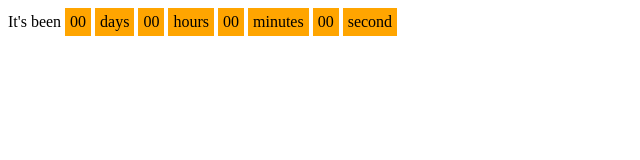
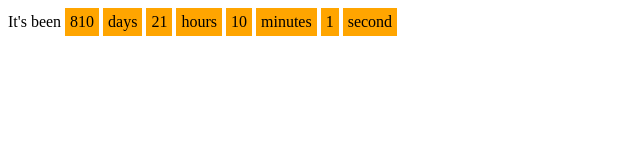
Before and after one commit to sarapearce/counter_site, a plain HTML site: page index.html in a window 1280 px wide. Shown: the whole page, without its empty margins (0-640 px from the left). Drawn offline with Linux system fonts and the light colour scheme.

Commit message:
Update index.html

```diff
--- a/index.html
+++ b/index.html
@@ -10,7 +10,7 @@ and open the template in the editor.
 	<meta charset="UTF-8">
 	<meta name="viewport" content="width=device-width, initial-scale=1.0">
 
-	<script type="text/javascript" src="js/counter.js"></script>
+	<script type="text/javascript" src="counter.js"></script>
 
 	<link rel="stylesheet" type="text/css" href="counter.css"></link>
     </head>
```
